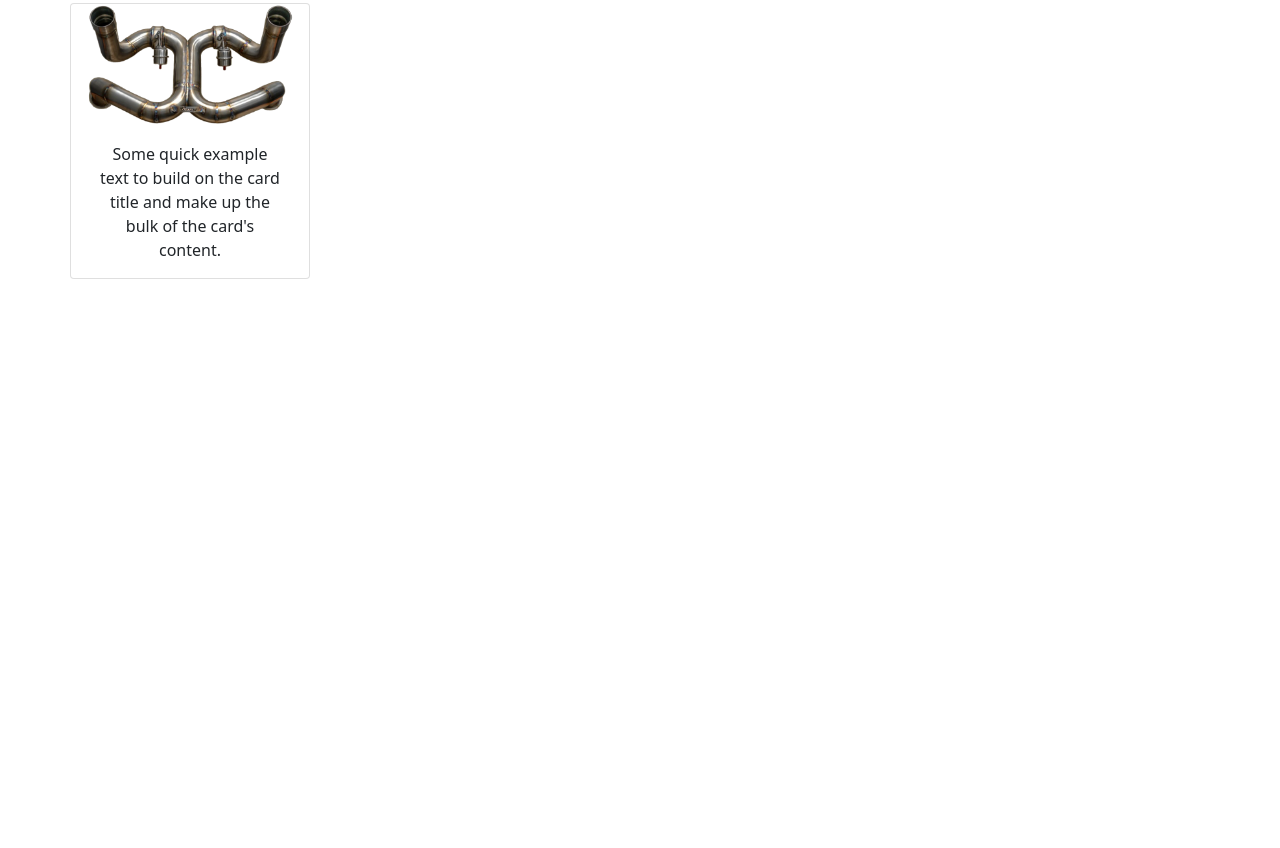
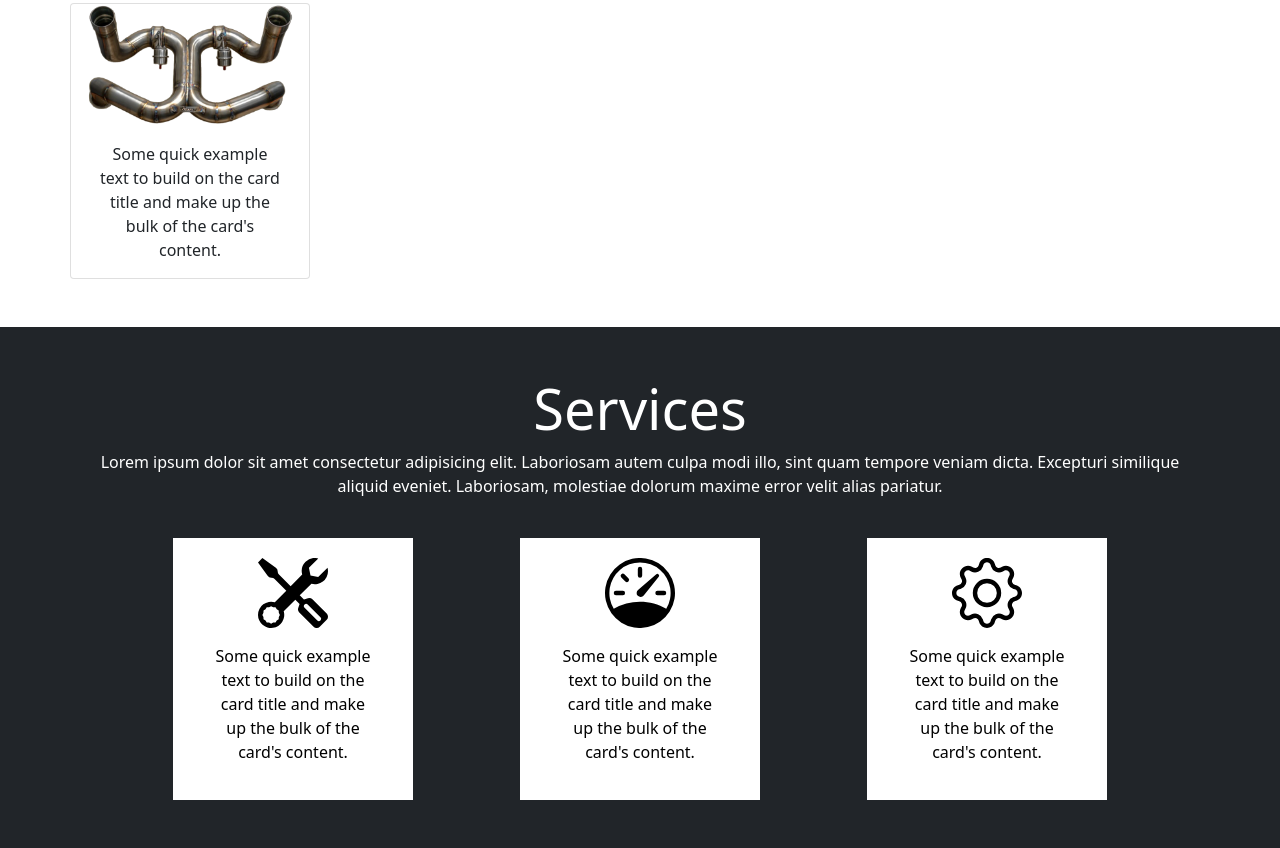
Before and after one commit to RIANHERYJUNIARTO/itw2024_project2_243040049, a plain HTML site: page index.html in a window 1280 px wide. Shown: the part 1222-2070 px from the top of the page. Before the commit the page ends 1549 px from the top, so only its background shows below. Drawn offline with nearby package versions, Linux system fonts and the light colour scheme.

Commit message:
progress

```diff
--- a/css/style.css
+++ b/css/style.css
@@ -9,3 +9,33 @@
 .row {
   gap: 1rem;
 }
+.row2 {
+  display: flex;
+  justify-content: space-evenly;
+  gap: 1rem;
+  color: black;
+}
+.services .apaweh {
+  color: #ffffff;
+}
+.display-4 {
+  color: #ffffff;
+}
+.tols {
+  align-items: center;
+}
+.card1 {
+  background-color: #ffffff;
+  padding-top: 10px;
+  padding: 20px;
+}
+.card2 {
+  background-color: #ffffff;
+  padding-top: 10px;
+  padding: 20px;
+}
+.card3 {
+  background-color: #ffffff;
+  padding-top: 10px;
+  padding: 20px;
+}
--- a/index.html
+++ b/index.html
@@ -129,6 +129,88 @@
         </div>
       </div>
     </div>
+    <!-- services -->
+    <div class="container-fluid services bg-dark pt-5 pb-5">
+      <div class="container text-center">
+        <h2 class="display-4" id="services">Services</h2>
+        <p class="apaweh">
+          Lorem ipsum dolor sit amet consectetur adipisicing elit. Laboriosam
+          autem culpa modi illo, sint quam tempore veniam dicta. Excepturi
+          similique aliquid eveniet. Laboriosam, molestiae dolorum maxime error
+          velit alias pariatur.
+        </p>
+        <div class="row2 pt-4">
+          <div class="card1" style="width: 15rem">
+            <svg
+              xmlns="http://www.w3.org/2000/svg"
+              width="90"
+              height="70"
+              fill="currentColor"
+              class="tols"
+              viewBox="0 0 16 16"
+            >
+              <path
+                d="M1 0 0 1l2.2 3.081a1 1 0 0 0 .815.419h.07a1 1 0 0 1 .708.293l2.675 2.675-2.617 2.654A3.003 3.003 0 0 0 0 13a3 3 0 1 0 5.878-.851l2.654-2.617.968.968-.305.914a1 1 0 0 0 .242 1.023l3.27 3.27a.997.997 0 0 0 1.414 0l1.586-1.586a.997.997 0 0 0 0-1.414l-3.27-3.27a1 1 0 0 0-1.023-.242L10.5 9.5l-.96-.96 2.68-2.643A3.005 3.005 0 0 0 16 3q0-.405-.102-.777l-2.14 2.141L12 4l-.364-1.757L13.777.102a3 3 0 0 0-3.675 3.68L7.462 6.46 4.793 3.793a1 1 0 0 1-.293-.707v-.071a1 1 0 0 0-.419-.814zm9.646 10.646a.5.5 0 0 1 .708 0l2.914 2.915a.5.5 0 0 1-.707.707l-2.915-2.914a.5.5 0 0 1 0-.708M3 11l.471.242.529.026.287.445.445.287.026.529L5 13l-.242.471-.026.529-.445.287-.287.445-.529.026L3 15l-.471-.242L2 14.732l-.287-.445L1.268 14l-.026-.529L1 13l.242-.471.026-.529.445-.287.287-.445.529-.026z"
+              />
+            </svg>
+            <div class="card-body">
+              <p class="card-text">
+                Some quick example text to build on the card title and make up
+                the bulk of the card's content.
+              </p>
+            </div>
+          </div>
+
+          <div class="card2" style="width: 15rem">
+            <svg
+              xmlns="http://www.w3.org/2000/svg"
+              width="90"
+              height="70"
+              fill="currentColor"
+              class="bi bi-speedometer"
+              viewBox="0 0 16 16"
+            >
+              <path
+                d="M8 2a.5.5 0 0 1 .5.5V4a.5.5 0 0 1-1 0V2.5A.5.5 0 0 1 8 2M3.732 3.732a.5.5 0 0 1 .707 0l.915.914a.5.5 0 1 1-.708.708l-.914-.915a.5.5 0 0 1 0-.707M2 8a.5.5 0 0 1 .5-.5h1.586a.5.5 0 0 1 0 1H2.5A.5.5 0 0 1 2 8m9.5 0a.5.5 0 0 1 .5-.5h1.5a.5.5 0 0 1 0 1H12a.5.5 0 0 1-.5-.5m.754-4.246a.39.39 0 0 0-.527-.02L7.547 7.31A.91.91 0 1 0 8.85 8.569l3.434-4.297a.39.39 0 0 0-.029-.518z"
+              />
+              <path
+                fill-rule="evenodd"
+                d="M6.664 15.889A8 8 0 1 1 9.336.11a8 8 0 0 1-2.672 15.78zm-4.665-4.283A11.95 11.95 0 0 1 8 10c2.186 0 4.236.585 6.001 1.606a7 7 0 1 0-12.002 0"
+              />
+            </svg>
+            <div class="card-body">
+              <p class="card-text">
+                Some quick example text to build on the card title and make up
+                the bulk of the card's content.
+              </p>
+            </div>
+          </div>
+          <div class="card3" style="width: 15rem">
+            <svg
+              xmlns="http://www.w3.org/2000/svg"
+              width="90"
+              height="70"
+              fill="currentColor"
+              class="bi bi-gear"
+              viewBox="0 0 16 16"
+            >
+              <path
+                d="M8 4.754a3.246 3.246 0 1 0 0 6.492 3.246 3.246 0 0 0 0-6.492M5.754 8a2.246 2.246 0 1 1 4.492 0 2.246 2.246 0 0 1-4.492 0"
+              />
+              <path
+                d="M9.796 1.343c-.527-1.79-3.065-1.79-3.592 0l-.094.319a.873.873 0 0 1-1.255.52l-.292-.16c-1.64-.892-3.433.902-2.54 2.541l.159.292a.873.873 0 0 1-.52 1.255l-.319.094c-1.79.527-1.79 3.065 0 3.592l.319.094a.873.873 0 0 1 .52 1.255l-.16.292c-.892 1.64.901 3.434 2.541 2.54l.292-.159a.873.873 0 0 1 1.255.52l.094.319c.527 1.79 3.065 1.79 3.592 0l.094-.319a.873.873 0 0 1 1.255-.52l.292.16c1.64.893 3.434-.902 2.54-2.541l-.159-.292a.873.873 0 0 1 .52-1.255l.319-.094c1.79-.527 1.79-3.065 0-3.592l-.319-.094a.873.873 0 0 1-.52-1.255l.16-.292c.893-1.64-.902-3.433-2.541-2.54l-.292.159a.873.873 0 0 1-1.255-.52zm-2.633.283c.246-.835 1.428-.835 1.674 0l.094.319a1.873 1.873 0 0 0 2.693 1.115l.291-.16c.764-.415 1.6.42 1.184 1.185l-.159.292a1.873 1.873 0 0 0 1.116 2.692l.318.094c.835.246.835 1.428 0 1.674l-.319.094a1.873 1.873 0 0 0-1.115 2.693l.16.291c.415.764-.42 1.6-1.185 1.184l-.291-.159a1.873 1.873 0 0 0-2.693 1.116l-.094.318c-.246.835-1.428.835-1.674 0l-.094-.319a1.873 1.873 0 0 0-2.692-1.115l-.292.16c-.764.415-1.6-.42-1.184-1.185l.159-.291A1.873 1.873 0 0 0 1.945 8.93l-.319-.094c-.835-.246-.835-1.428 0-1.674l.319-.094A1.873 1.873 0 0 0 3.06 4.377l-.16-.292c-.415-.764.42-1.6 1.185-1.184l.292.159a1.873 1.873 0 0 0 2.692-1.115z"
+              />
+            </svg>
+            <div class="card-body">
+              <p class="card-text">
+                Some quick example text to build on the card title and make up
+                the bulk of the card's content.
+              </p>
+            </div>
+          </div>
+        </div>
+      </div>
+    </div>
 
     <script
       src="https://cdn.jsdelivr.net/npm/bootstrap@5.0.2/dist/js/bootstrap.bundle.min.js"
```
